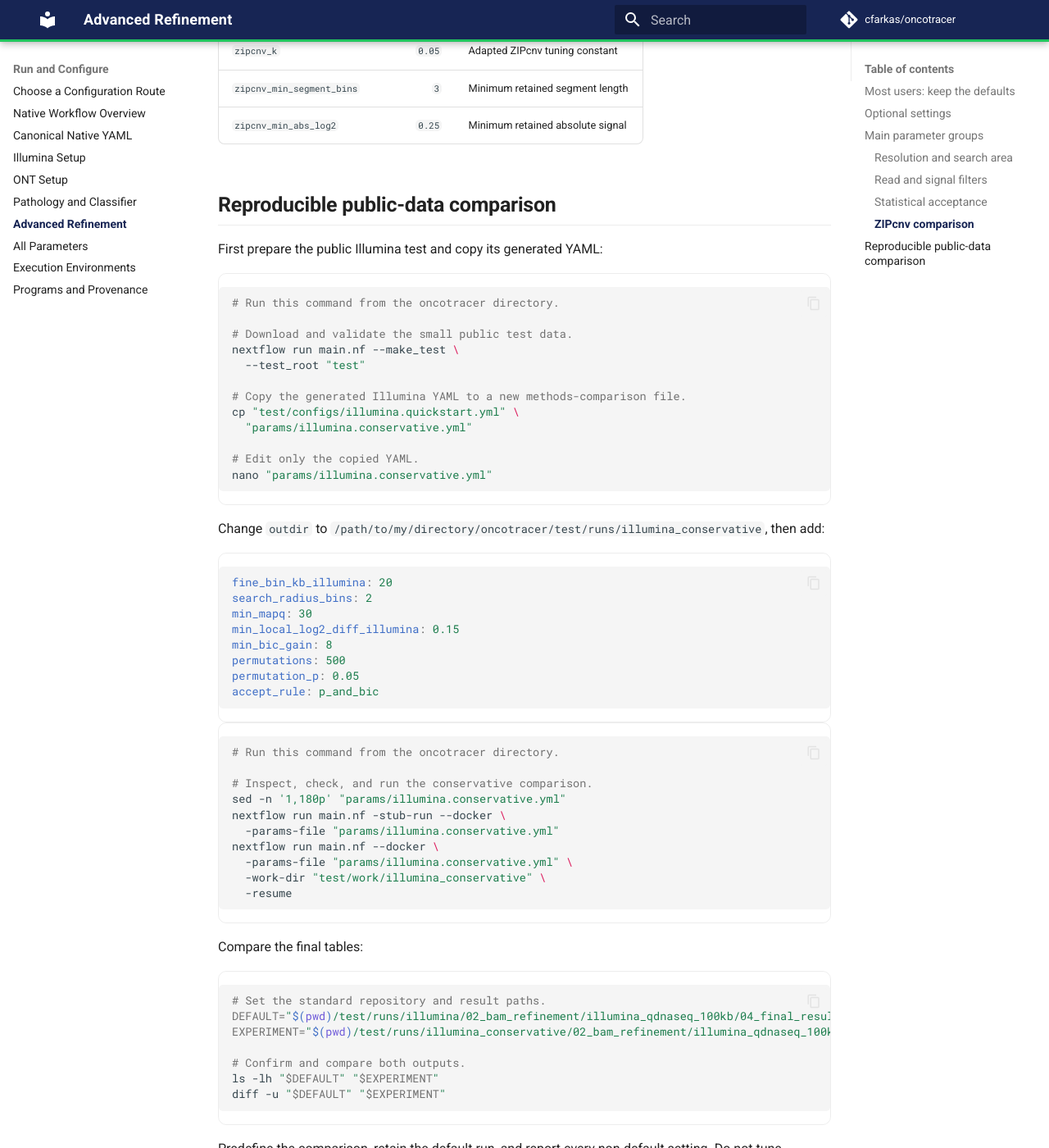
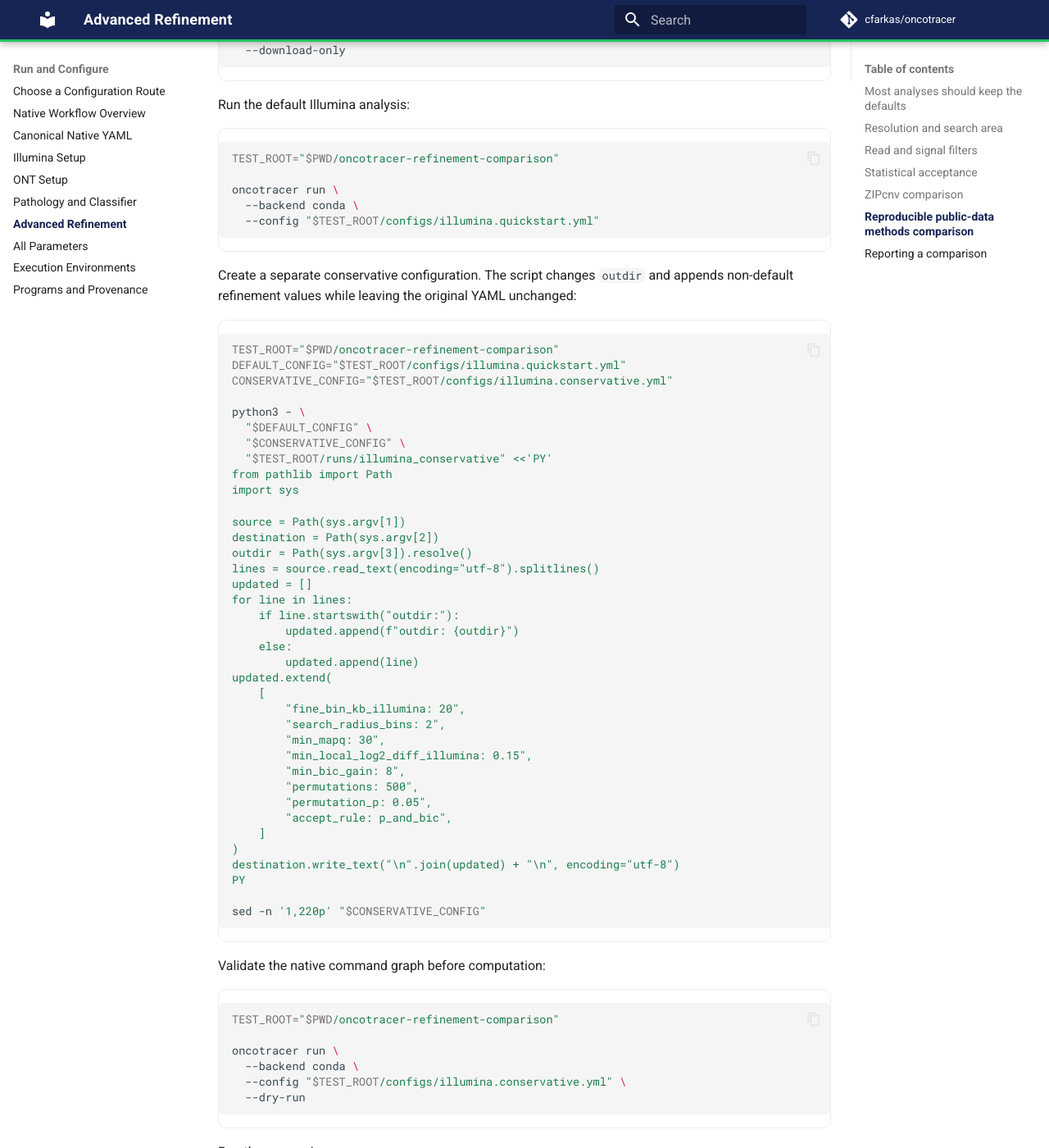
Before and after one commit to cfarkas/oncotracer, an MkDocs documentation site: the page built from docs/configuration/refinement.md, in a window 1280 px wide and 1400 px high, scrolled down 2633 px. Shown: the whole window at 82% size. Built offline with MkDocs 1.6.1 and Material for MkDocs 9.7.7, drawn with Linux system fonts in a browser that asks for light colours; comment, search, counter and statistics services are not loaded; some of the changed text lies outside the part shown.

Commit message:
docs(v2): migrate pathology, classifier, and refinement guides

````diff
--- a/docs/configuration/refinement.md
+++ b/docs/configuration/refinement.md
@@ -1,77 +1,55 @@
-# Boundary Refinement
+# Advanced BAM-supported boundary refinement
 
-> **Legacy v1.1 documentation.** This unlisted command page describes the immutable Nextflow release. Native v2 performs refinement in its direct stage graph; use [Running the native workflow](../running.md).
+Boundary refinement is native stage `02_bam_refinement` in every standard Illumina and ONT analysis. qDNAseq or ichorCNA first identifies broad segments. OncoTracer then examines local BAM depth around each coarse boundary and tests whether moving that boundary is supported.
 
-Boundary refinement is stage `02_bam_refinement` of every standard Illumina and ONT run. After qDNAseq or ichorCNA identifies broad CNA segments, this stage evaluates local BAM depth and tests whether each coarse boundary should move.
+When evidence is insufficient, the original boundary is retained. Refinement improves coordinate resolution; it does not prove that a CNA is biologically real.
 
-When the evidence is insufficient, OncoTracer keeps the original boundary. Refinement does not by itself prove that a CNA is biologically real.
+## Most analyses should keep the defaults
 
-## Most users: keep the defaults
-
-A minimal Illumina YAML still runs refinement:
+A minimal run still performs refinement:
 
 ```yaml
 mode: illumina
-lpwgs_root: /path/to/my/directory/oncotracer/project
-outdir: /path/to/my/directory/oncotracer/project/results/sample_a
-illumina_samplesheet: /path/to/my/directory/oncotracer/project/config/illumina.samplesheet.csv
+lpwgs_root: /absolute/path/project
+outdir: /absolute/path/project/results/default
+illumina_samplesheet: /absolute/path/project/config/illumina.samplesheet.csv
 force: false
 ```
 
-The main refinement result is:
+The main result is beneath:
 
 ```text
-outdir/02_bam_refinement/
+<outdir>/02_bam_refinement/
 └── illumina_qdnaseq_100kb/ or ONT_ichorcna_500kb/
     ├── 01_tables/
+    ├── 02_samurai_compatible/
+    ├── 03_consolidated/
     └── 04_final_results/
         └── final_segments.tsv
 ```
 
-Use the tested defaults for routine work. Write any methods comparison to a new `outdir`.
+Use `04_final_results/final_segments.tsv` as the refined segment table and stage `03_cna_codification` for final event-level results.
 
-## Optional settings
-
-Add refinement settings to the same run YAML:
-
-```yaml
-mode: illumina
-lpwgs_root: /path/to/my/directory/oncotracer/project
-outdir: /path/to/my/directory/oncotracer/project/results/sample_a_conservative
-illumina_samplesheet: /path/to/my/directory/oncotracer/project/config/illumina.samplesheet.csv
-force: false
-
-fine_bin_kb_illumina: 20
-min_mapq: 30
-min_local_log2_diff_illumina: 0.15
-min_bic_gain: 8
-permutations: 500
-permutation_p: 0.05
-accept_rule: p_and_bic
-```
-
-## Main parameter groups
-
-### Resolution and search area
+## Resolution and search area
 
 | Parameter | Default | Purpose |
 | --- | ---: | --- |
 | `fine_bin_kb_illumina` | `10` | Local Illumina depth-bin width in kb |
 | `fine_bin_kb_ont` | `25` | Local ONT depth-bin width in kb |
-| `search_radius_bins` | `2` | Coarse bins searched on each side |
-| `max_ci_fraction_of_coarse` | `1.0` | Maximum accepted confidence-interval width |
+| `search_radius_bins` | `2` | Number of coarse bins searched around each boundary |
+| `max_ci_fraction_of_coarse` | `1.0` | Maximum accepted confidence-interval width relative to a coarse bin |
 
-### Read and signal filters
+## Read and signal filters
 
 | Parameter | Default | Purpose |
 | --- | ---: | --- |
 | `min_mapq` | `20` | Minimum read mapping quality |
 | `min_local_log2_diff_illumina` | `0.10` | Minimum local Illumina depth step |
 | `min_local_log2_diff_ont` | `0.12` | Minimum local ONT depth step |
-| `min_adjacent_seg_delta` | `0.10` | Minimum adjacent coarse-segment difference |
-| `min_bic_gain` | `6` | Minimum model-fit improvement |
+| `min_adjacent_seg_delta` | `0.10` | Minimum difference between adjacent coarse segments |
+| `min_bic_gain` | `6` | Minimum local model-fit improvement |
 
-### Statistical acceptance
+## Statistical acceptance
 
 | Parameter | Default | Purpose |
 | --- | ---: | --- |
@@ -79,71 +57,124 @@ accept_rule: p_and_bic
 | `permutation_p` | `0.05` | Largest accepted empirical p-value |
 | `accept_rule` | `p_and_bic` | Requires empirical and BIC evidence |
 
-### ZIPcnv comparison
+## ZIPcnv comparison
 
 | Parameter | Default | Purpose |
 | --- | ---: | --- |
-| `zipcnv_mode` | `adapted` | Select adapted, official, both, or off |
-| `zipcnv_window_bins` | `5` | Local adapted ZIPcnv window |
-| `zipcnv_k` | `0.05` | Adapted ZIPcnv tuning constant |
+| `zipcnv_mode` | `adapted` | Adapted comparison mode |
+| `zipcnv_window_bins` | `5` | Local window |
+| `zipcnv_k` | `0.05` | Adapted tuning constant |
 | `zipcnv_min_segment_bins` | `3` | Minimum retained segment length |
 | `zipcnv_min_abs_log2` | `0.25` | Minimum retained absolute signal |
+| `zipcnv_compare_min_overlap` | `0.50` | Minimum overlap for comparison |
 
-## Reproducible public-data comparison
+## Reproducible public-data methods comparison
 
-First prepare the public Illumina test and copy its generated YAML:
+Prepare QuickStart 1 without analysis:
 
 ```bash
-# Run this command from the oncotracer directory.
+TEST_ROOT="$PWD/oncotracer-refinement-comparison"
 
-# Download and validate the small public test data.
-nextflow run main.nf --make_test \
-  --test_root "test"
-
-# Copy the generated Illumina YAML to a new methods-comparison file.
-cp "test/configs/illumina.quickstart.yml" \
-  "params/illumina.conservative.yml"
-
-# Edit only the copied YAML.
-nano "params/illumina.conservative.yml"
+oncotracer quickstart 1 \
+  --test-root "$TEST_ROOT" \
+  --download-only
 ```
 
-Change `outdir` to `/path/to/my/directory/oncotracer/test/runs/illumina_conservative`, then add:
+Run the default Illumina analysis:
 
-```yaml
-fine_bin_kb_illumina: 20
-search_radius_bins: 2
-min_mapq: 30
-min_local_log2_diff_illumina: 0.15
-min_bic_gain: 8
-permutations: 500
-permutation_p: 0.05
-accept_rule: p_and_bic
+```bash
+TEST_ROOT="$PWD/oncotracer-refinement-comparison"
+
+oncotracer run \
+  --backend conda \
+  --config "$TEST_ROOT/configs/illumina.quickstart.yml"
 ```
 
+Create a separate conservative configuration. The script changes `outdir` and appends non-default refinement values while leaving the original YAML unchanged:
+
 ```bash
-# Run this command from the oncotracer directory.
+TEST_ROOT="$PWD/oncotracer-refinement-comparison"
+DEFAULT_CONFIG="$TEST_ROOT/configs/illumina.quickstart.yml"
+CONSERVATIVE_CONFIG="$TEST_ROOT/configs/illumina.conservative.yml"
 
-# Inspect, check, and run the conservative comparison.
-sed -n '1,180p' "params/illumina.conservative.yml"
-nextflow run main.nf -stub-run --docker \
-  -params-file "params/illumina.conservative.yml"
-nextflow run main.nf --docker \
-  -params-file "params/illumina.conservative.yml" \
-  -work-dir "test/work/illumina_conservative" \
-  -resume
+python3 - \
+  "$DEFAULT_CONFIG" \
+  "$CONSERVATIVE_CONFIG" \
+  "$TEST_ROOT/runs/illumina_conservative" <<'PY'
+from pathlib import Path
+import sys
+
+source = Path(sys.argv[1])
+destination = Path(sys.argv[2])
+outdir = Path(sys.argv[3]).resolve()
+lines = source.read_text(encoding="utf-8").splitlines()
+updated = []
+for line in lines:
+    if line.startswith("outdir:"):
+        updated.append(f"outdir: {outdir}")
+    else:
+        updated.append(line)
+updated.extend(
+    [
+        "fine_bin_kb_illumina: 20",
+        "search_radius_bins: 2",
+        "min_mapq: 30",
+        "min_local_log2_diff_illumina: 0.15",
+        "min_bic_gain: 8",
+        "permutations: 500",
+        "permutation_p: 0.05",
+        "accept_rule: p_and_bic",
+    ]
+)
+destination.write_text("\n".join(updated) + "\n", encoding="utf-8")
+PY
+
+sed -n '1,220p' "$CONSERVATIVE_CONFIG"
+```
+
+Validate the native command graph before computation:
+
+```bash
+TEST_ROOT="$PWD/oncotracer-refinement-comparison"
+
+oncotracer run \
+  --backend conda \
+  --config "$TEST_ROOT/configs/illumina.conservative.yml" \
+  --dry-run
+```
+
+Run the comparison:
+
+```bash
+TEST_ROOT="$PWD/oncotracer-refinement-comparison"
+
+oncotracer run \
+  --backend conda \
+  --config "$TEST_ROOT/configs/illumina.conservative.yml"
 ```
 
 Compare the final tables:
 
 ```bash
-# Set the standard repository and result paths.
-DEFAULT="$(pwd)/test/runs/illumina/02_bam_refinement/illumina_qdnaseq_100kb/04_final_results/final_segments.tsv"
-EXPERIMENT="$(pwd)/test/runs/illumina_conservative/02_bam_refinement/illumina_qdnaseq_100kb/04_final_results/final_segments.tsv"
+TEST_ROOT="$PWD/oncotracer-refinement-comparison"
+DEFAULT="$TEST_ROOT/runs/illumina/02_bam_refinement/illumina_qdnaseq_100kb/04_final_results/final_segments.tsv"
+EXPERIMENT="$TEST_ROOT/runs/illumina_conservative/02_bam_refinement/illumina_qdnaseq_100kb/04_final_results/final_segments.tsv"
 
-# Confirm and compare both outputs.
 ls -lh "$DEFAULT" "$EXPERIMENT"
-diff -u "$DEFAULT" "$EXPERIMENT"
+diff -u "$DEFAULT" "$EXPERIMENT" || true
 ```
 
-Predefine the comparison, retain the default run, and report every non-default setting. Do not tune parameters toward a desired diagnosis.
+Also compare:
+
+```bash
+TEST_ROOT="$PWD/oncotracer-refinement-comparison"
+
+sed -n '1,20p' \
+  "$TEST_ROOT/runs/illumina/02_bam_refinement/illumina_qdnaseq_100kb/01_tables/sample_refinement_summary.csv"
+sed -n '1,20p' \
+  "$TEST_ROOT/runs/illumina_conservative/02_bam_refinement/illumina_qdnaseq_100kb/01_tables/sample_refinement_summary.csv"
+```
+
+## Reporting a comparison
+
+Predefine the comparison, use a new `outdir`, retain the default analysis, and report every non-default setting. Do not tune thresholds toward a desired diagnosis. Review coverage, confidence intervals, segment amplitude, caller uncertainty, and orthogonal evidence before treating a shifted boundary as meaningful.
````
Also changed, not shown: docs/configuration/pathology.md (+150 -123 lines).
